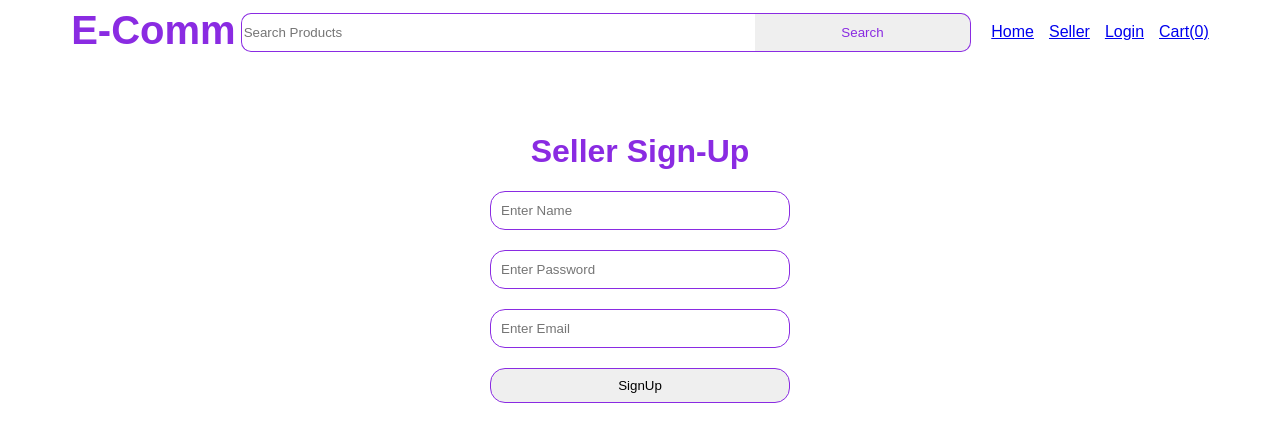
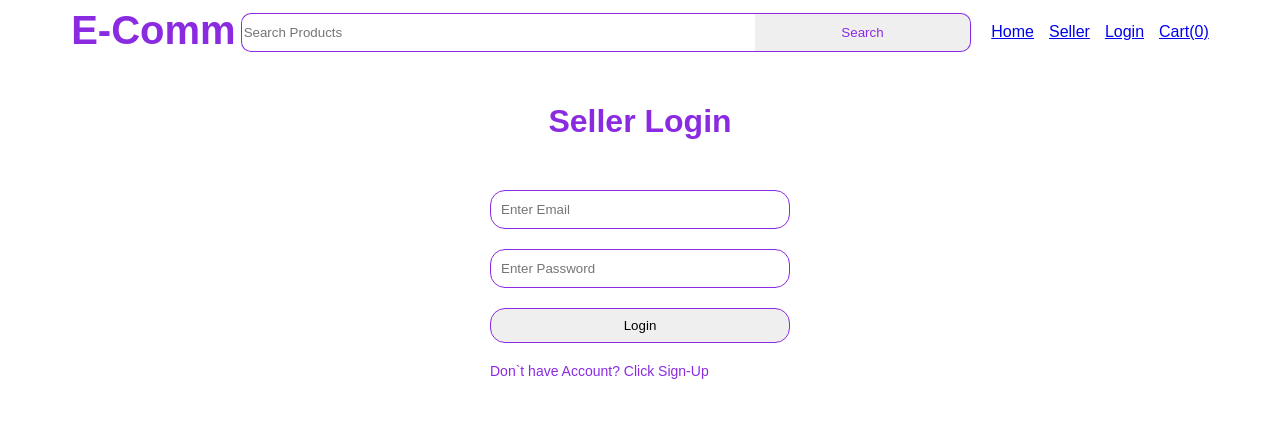
Before and after one commit to Sherdil20/ecomm-project, an Angular app: page /seller-auth in a window 1280 px wide. Shown: the top 442 px of the page. Built offline with nearby package versions, Linux system fonts and the light colour scheme.

Commit message:
Seller Login Form

```diff
--- a/db.json
+++ b/db.json
@@ -23,6 +23,11 @@
       "name": "asa",
       "password": "sasas",
       "email": "saasa.com"
+    },
+    {
+      "id": "0654",
+      "email": "",
+      "password": ""
     }
   ]
 }
--- a/src/app/header/header.component.css
+++ b/src/app/header/header.component.css
@@ -16,8 +16,7 @@
 .nav li{
     padding-left: 15px;
     padding-top: 15px;
-    text-decoration: none;
-    color: blueviolet;
+    text-decoration: blueviolet;
 }
 .nav .nav-search {
     margin-top: 5px;
--- a/src/app/seller-auth/seller-auth.component.css
+++ b/src/app/seller-auth/seller-auth.component.css
@@ -1,6 +1,13 @@
-.signup {
+.signup h1, .Login h1 {
     text-align: center;
     margin-bottom: 50px;
-    margin-top: 80px;
+    margin-top: 50px;
     color: blueviolet;
 }
+.auth-toggle-link{
+    margin-top: 20px;
+    color: blueviolet;
+    font-size: 14px;
+    text-align: left;
+    cursor: pointer;
+}
--- a/src/app/seller-auth/seller-auth.component.html
+++ b/src/app/seller-auth/seller-auth.component.html
@@ -1,12 +1,22 @@
 <div class="seller-auth">
-    <div class="signup">
+    <div *ngIf="!showLogin" class="signup">
 <h1>Seller Sign-Up</h1>
 <form #sellerSignUp="ngForm"(ngSubmit)="signUp(sellerSignUp.value)" class="common-form">
     <input  class="form-input" type="text" ngModel name="name" placeholder="Enter Name"/>
     <input class="form-input" type="password" ngModel name="password" placeholder="Enter Password"/>
     <input class="form-input" type="email" ngModel name="email" placeholder="Enter Email"/>
     <button class="form-button">SignUp</button>
+    <a class="auth-toggle-link" (click)="openLogin()">Already have Account? Click Login</a>
 </form>
     </div>
-
+<!--Login Area-->
+<div *ngIf="showLogin" class="Login">
+    <h1>Seller Login</h1>
+    <form #sellerLogin="ngForm"(ngSubmit)="login(sellerLogin.value)" class="common-form">
+        <input class="form-input" type="email" ngModel name="email" placeholder="Enter Email"/>
+        <input class="form-input" type="password" ngModel name="password" placeholder="Enter Password"/>
+        <button class="form-button">Login</button>
+        <a class="auth-toggle-link" (click)="openSignUp()">Don`t have Account? Click Sign-Up</a>
+    </form>
+        </div>
 </div>
--- a/src/app/seller-auth/seller-auth.component.ts
+++ b/src/app/seller-auth/seller-auth.component.ts
@@ -11,10 +11,22 @@ import { SignUp } from '../data-type';
 export class SellerAuthComponent {
   constructor(private seller:SellerService, private router:Router
   ){}
+  showLogin=true
+
 ngOnInit():void{
   this.seller.reloadSeller()
 }
   signUp(data:SignUp):void{
+    console.warn(data);
     this.seller.userSignUp(data)
   }
+  login(data:SignUp):void{
+    console.warn(data);
+  }
+  openLogin() {
+this.showLogin=true
+  }
+  openSignUp(){
+    this.showLogin=false
+  }
 }
```
